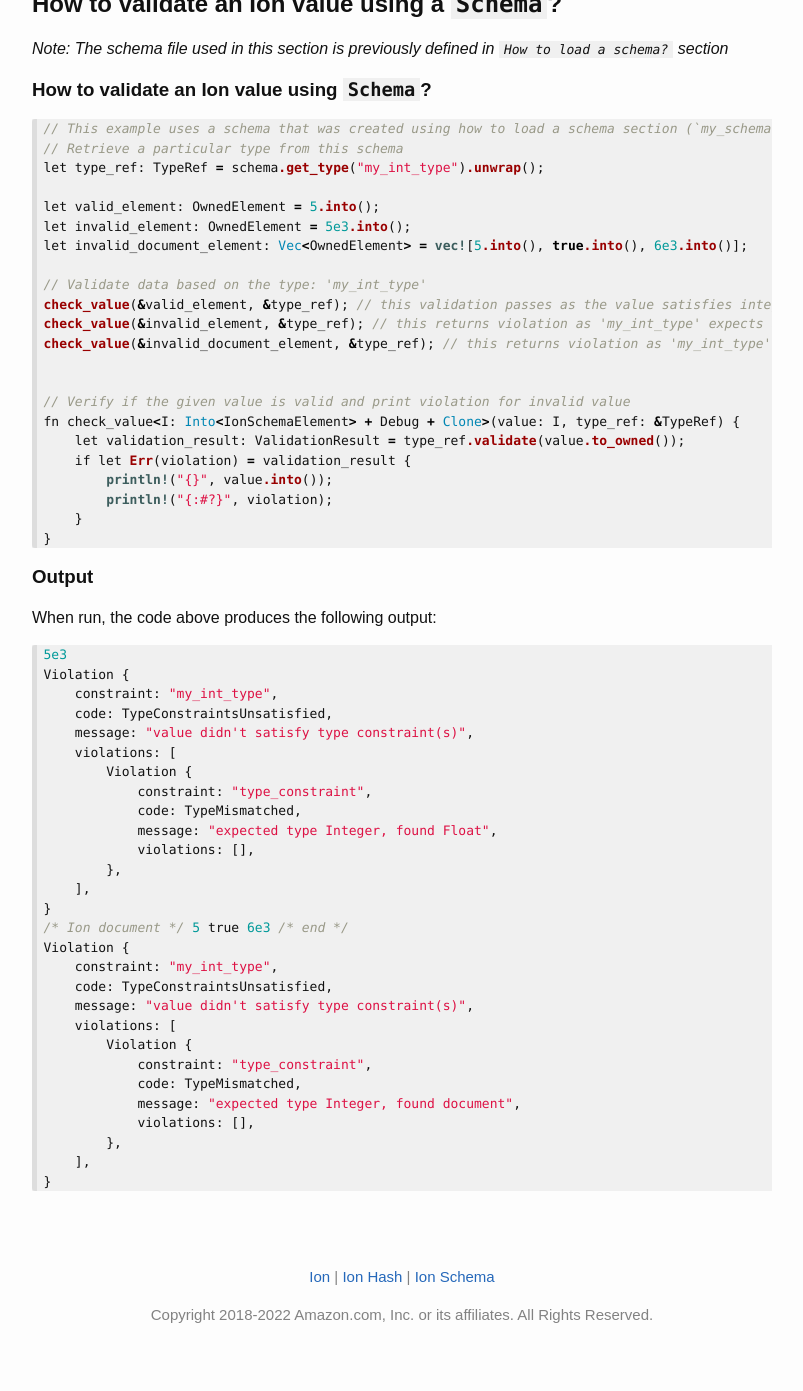
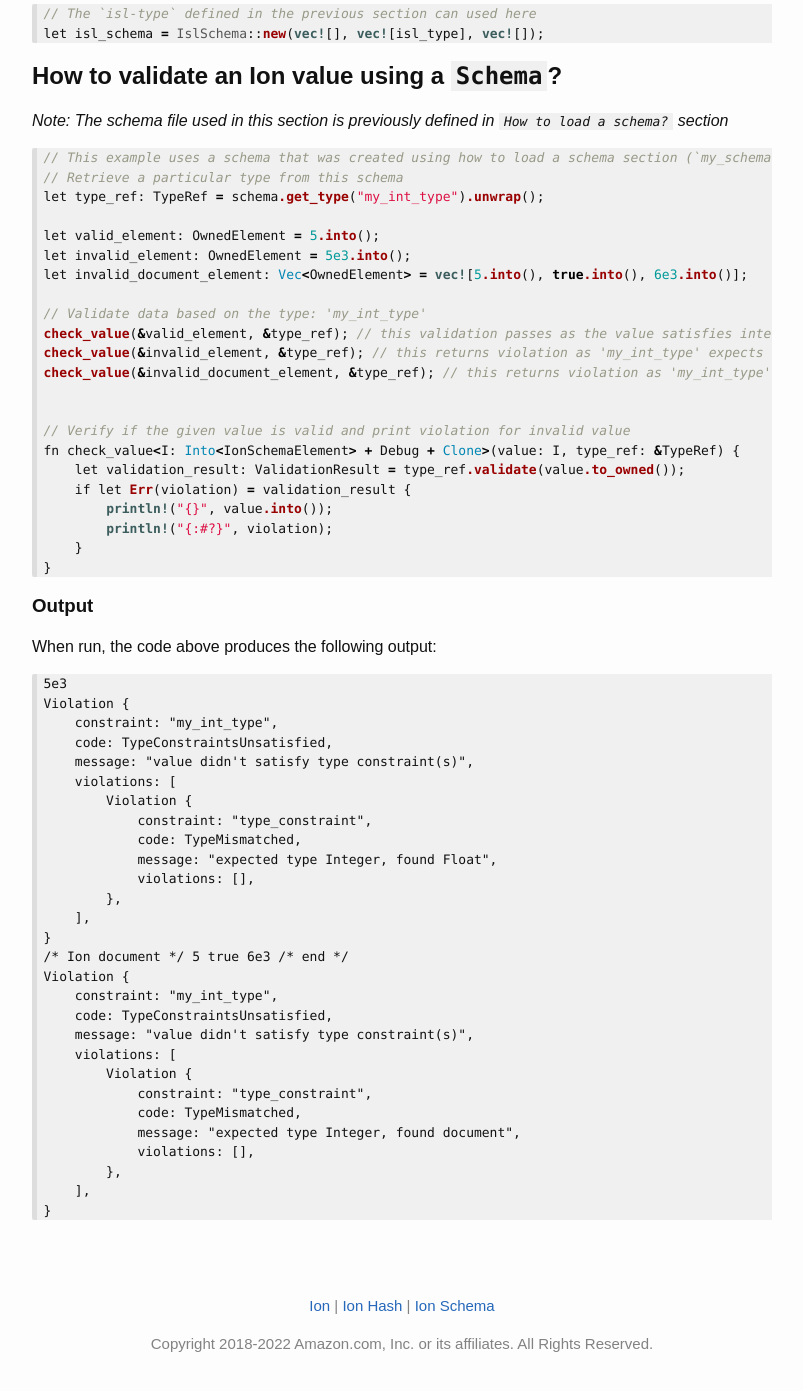
Before and after one commit to amazon-ion/ion-schema, a Jekyll site: the page built from docs/cookbook/ion-schema-rust-getting-started.md, in a window 1280 px wide and 1400 px high, scrolled down 6046 px. Shown: the top 1391 px of the window, without its empty margins (238-1041 px from the left). Built offline with Jekyll 4.4.1, drawn with Linux system fonts in a browser that asks for light colours; some of the changed text lies outside the part shown.

Commit message:
adds minor typo changes

````diff
--- a/docs/cookbook/ion-schema-rust-getting-started.md
+++ b/docs/cookbook/ion-schema-rust-getting-started.md
@@ -29,7 +29,7 @@ In general, the process of Ion schema validation contains two steps.
 1. The first step is to load a correct Ion schema. In this step, we use a `SchemaSystem` which verifies the syntax of given schema file for its correctness.
 2. The second step is to use this generated schema from #1 and validate Ion values using the type definitions defined within the schema.
 
-This cookbook starts from examples for #1(including examples for all the required structures to be created to complete #1) and at the end adds examples for #2(How to validate Ion value using `ion-schema-rust`)
+This cookbook starts from examples for #1 (including examples for all the required structures to be created to complete #1) and at the end adds examples for #2 (How to validate Ion value using `ion-schema-rust`)
 
 ## Terms
 
@@ -51,12 +51,12 @@ There are two types of `DocumentAuthority` available:
 
 * `FileSystemDocumentAuthority`
     * This authority allows to specify the base path to where all the schema files are saved (e.g. `/home/USER/schemas/`)
-    * Adding this authority your `SchemaSystem` would allow to resolve all schema ids (relative path to schema file, e.g. `my_schema.isl`) that are within this authority’s base path(e.g. `/home/USER/schemas/`)
-    * In order to load a schema id(e.g. `my_schema.isl`) with this `FileSystemDocumentAuthority` that is added to your `SchemaSystem` would be as simple as: `schema_system.load_schema("my_schema.isl")`
+    * Adding this authority your `SchemaSystem` would allow to resolve all schema ids (relative path to schema file, e.g. `my_schema.isl`) that are within this authority’s base path (e.g. `/home/USER/schemas/`)
+    * In order to load a schema id (e.g. `my_schema.isl`) with this `FileSystemDocumentAuthority` that is added to your `SchemaSystem` would be as simple as: `schema_system.load_schema("my_schema.isl")`
 * `MapDocumentAuthority`
     * This authority allows to specify a `HashMap` of schema ids as a key and the schema as value.
     * Adding this authority your `SchemaSystem` would allow to resolve all schema ids that are within this authority’s map keys.
-    * In order to load a schema id(e.g. `my_schema`) with this `FileSystemDocumentAuthority` that is added to your `SchemaSystem` would be as simple as: `schema_system.load_schema("my_schema")`
+    * In order to load a schema id (e.g. `my_schema`) with this `FileSystemDocumentAuthority` that is added to your `SchemaSystem` would be as simple as: `schema_system.load_schema("my_schema")`
 
 _Note: A single `SchemaSystem` can contain multiple `DocumentAuthority`s_
 
@@ -154,6 +154,8 @@ vec![Box::new(
 As your `SchemaSystem` starts growing, it might be possible that you would want to add a new authority to the `SchemaSystem`.
 For example, you now have a new place where all your schemas are saved. This means you have new `FileSystemAuthority` to add to your `SchemaSystem`.
 Adding a new authority to the `SchemaSystem` expands the search area for loading a schema from `SchemaSystem`.
+When attempting to resolve a schemaId, `Authority`s are checked in the order in which they were added to the `SchemaSystem`,
+so any new `Authority` is added with a lower priority than the `Authority`s that are already present.
 
 ```rust
 // assuming the SchemSystem is built into variable: `schema_system`
@@ -272,15 +274,13 @@ let isl_type = IslType::named(
 ### How to create `IslSchema`?
 
 ```rust
-// The `isl-type` defiend in the previous section cna be used here
+// The `isl-type` defined in the previous section can used here
 let isl_schema = IslSchema::new(vec![], vec![isl_type], vec![]);
 ```
 
 ## How to validate an Ion value using a `Schema`?
 
 _Note: The schema file used in this section is previously defined in `How to load a schema?` section_
-
-### How to validate an Ion value using `Schema`?
 
 ```rust
 // This example uses a schema that was created using how to load a schema section (`my_schema.isl`)?
@@ -309,7 +309,7 @@ fn check_value<I: Into<IonSchemaElement> + Debug + Clone>(value: I, type_ref: &T
 
 ### Output
 When run, the code above produces the following output:
-```rust
+```
 5e3
 Violation {
     constraint: "my_int_type",
````
